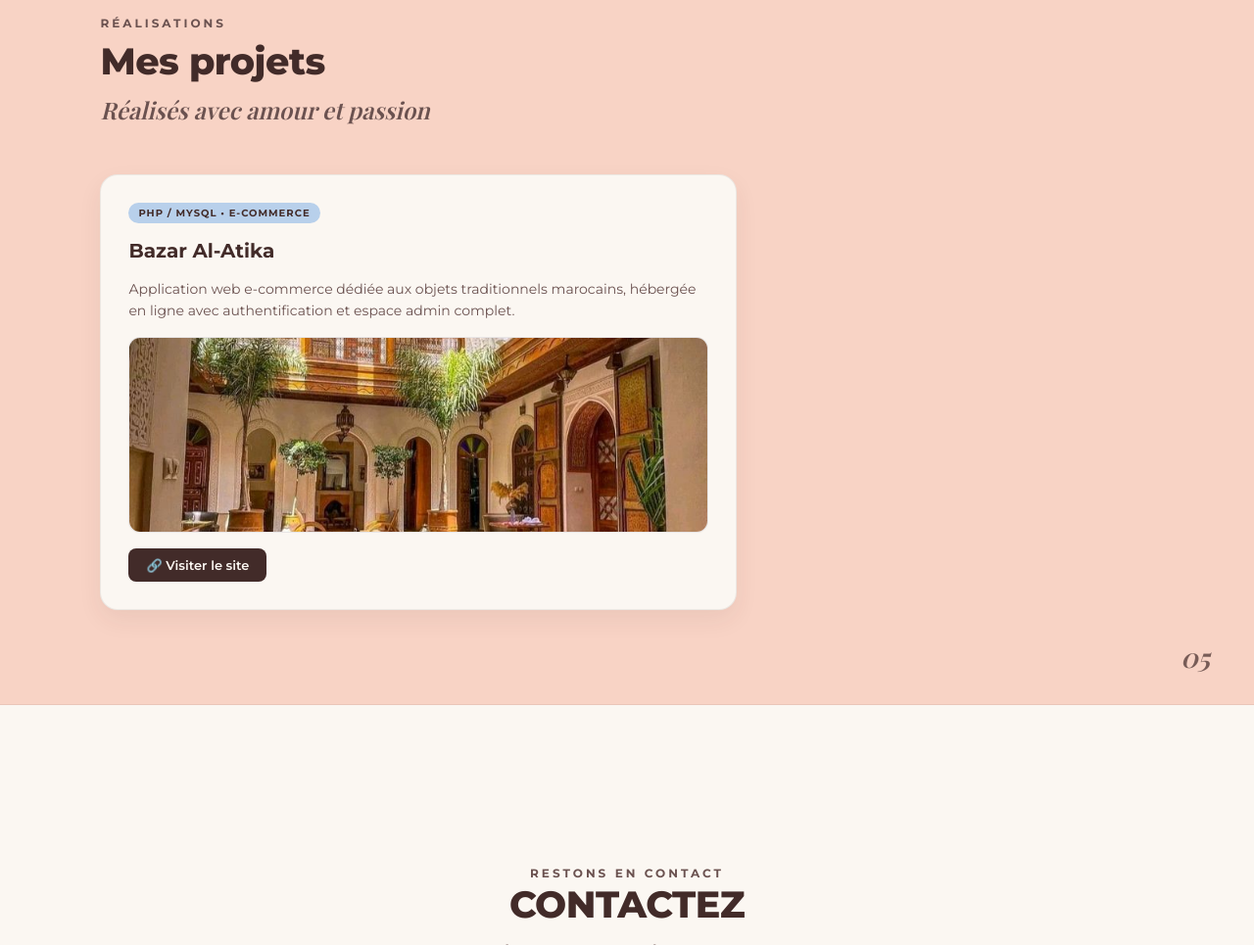
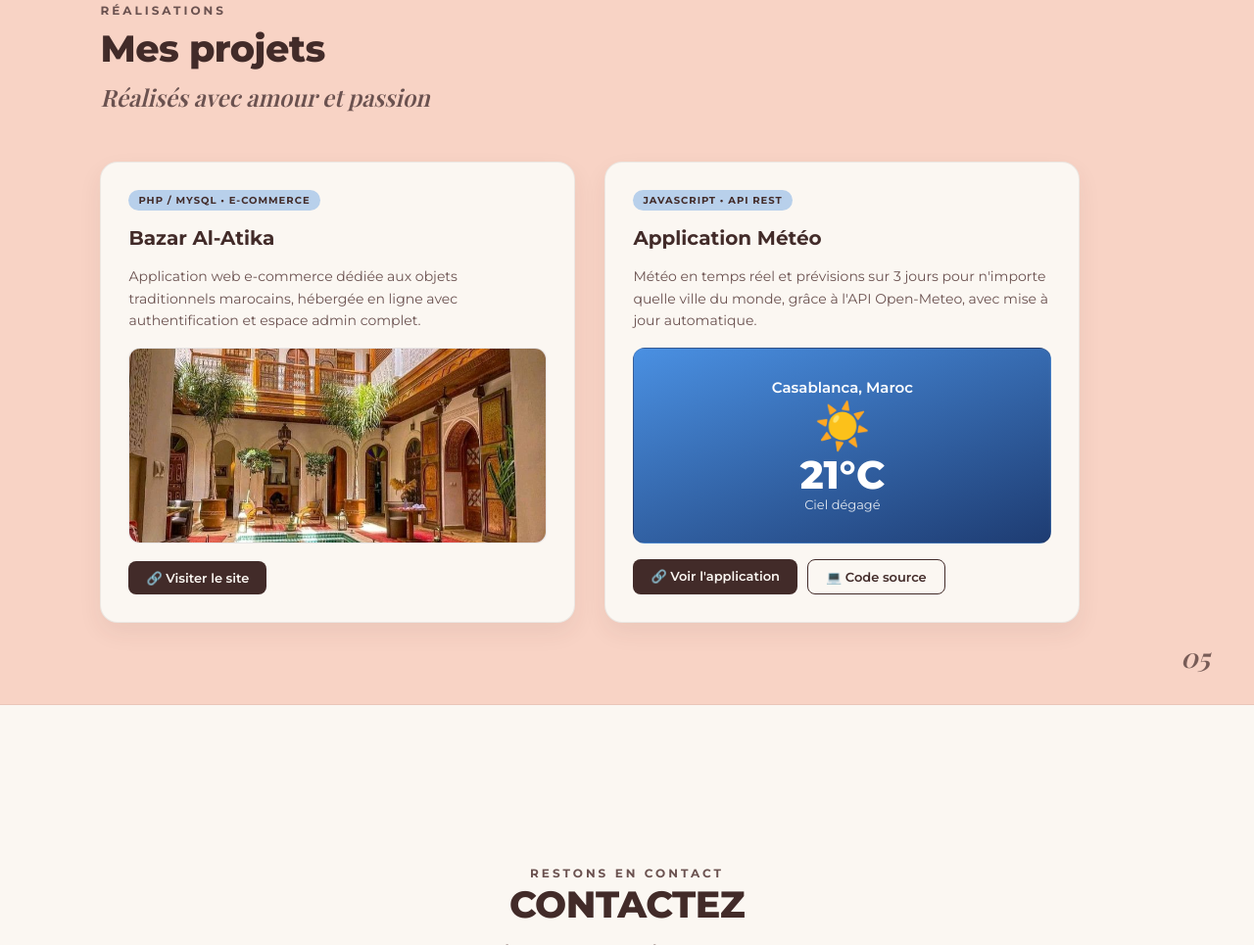
Before and after one commit to salwamouaddab/my-portfolio, a plain HTML site: page index.html in a window 1280 px wide. Shown: the part 3280-4245 px from the top of the page at 98% size. Drawn offline with nearby package versions, Linux system fonts and the light colour scheme; a web font is replaced by a local one.

```diff
--- a/index.html
+++ b/index.html
@@ -413,12 +413,13 @@
     }
 
     /* =========================================
-       SLIDE 05 : MES PROJETS (Bazar Al-Atika + Image)
+       SLIDE 05 : MES PROJETS (2 projets côte à côte)
        ========================================= */
     .projects-grid {
       display: grid;
-      grid-template-columns: 1fr;
-      max-width: 650px;
+      grid-template-columns: repeat(auto-fit, minmax(300px, 1fr));
+      gap: 30px;
+      max-width: 1000px;
       margin-top: 15px;
     }
 
@@ -457,7 +458,6 @@
       line-height: 1.6;
     }
 
-    /* Style dyal tsswera taht l-ensenchur */
     .project-img-preview {
       width: 100%;
       height: 200px;
@@ -473,11 +473,29 @@
       object-fit: cover;
     }
 
+    /* Aperçu dessiné en CSS pour le projet Météo (pas besoin d'image) */
+    .meteo-preview {
+      display: flex;
+      flex-direction: column;
+      align-items: center;
+      justify-content: center;
+      gap: 2px;
+      color: #ffffff;
+      background: linear-gradient(160deg, #4a90e2, #1e3c72);
+    }
+
+    .meteo-preview .mp-ville { font-size: 15px; font-weight: 600; }
+    .meteo-preview .mp-icone { font-size: 46px; line-height: 1.2; }
+    .meteo-preview .mp-temp  { font-size: 40px; font-weight: 800; line-height: 1; }
+    .meteo-preview .mp-desc  { font-size: 13px; opacity: 0.85; }
+
     .project-links {
       display: flex;
+      flex-wrap: wrap;
       gap: 10px;
       font-size: 13px;
       font-weight: 600;
+      margin-top: auto;
     }
 
     .project-links a {
@@ -487,6 +505,12 @@
       padding: 9px 18px;
       border-radius: 8px;
       transition: opacity 0.2s;
+    }
+
+    .project-links a.secondaire {
+      color: var(--text-brown);
+      background-color: transparent;
+      border: 1.5px solid var(--text-brown);
     }
 
     .project-links a:hover {
@@ -561,7 +585,7 @@
 </head>
 <body>
 
-  <!-- PAGE 01 : COUVERTURE & BADGE (Sans QR Code / Sans Only Human) -->
+  <!-- PAGE 01 : COUVERTURE & BADGE -->
   <section class="slide" id="page-01">
     <div class="hero-grid">
       <div class="hero-text">
@@ -677,27 +701,48 @@
     <div class="page-number">04</div>
   </section>
 
-  <!-- PAGE 05 : MES PROJETS (Bazar Al-Atika + Image taht l-ensenchur) -->
+  <!-- PAGE 05 : MES PROJETS -->
   <section class="slide" id="page-05">
     <span class="section-tag">Réalisations</span>
     <h2 class="section-title">Mes projets</h2>
     <h3 class="section-subtitle">Réalisés avec amour et passion</h3>
 
     <div class="projects-grid">
+
+      <!-- Projet 1 : Bazar Al-Atika -->
       <div class="project-card">
         <span class="project-tag">PHP / MySQL • E-commerce</span>
         <h4>Bazar Al-Atika</h4>
         <p>Application web e-commerce dédiée aux objets traditionnels marocains, hébergée en ligne avec authentification et espace admin complet.</p>
 
-        <!-- Tsswera taht l-ensenchur (baddal 'bazar-preview.jpeg' b smiyat tsswera dyalk) -->
         <div class="project-img-preview">
           <img src="bazar-previeww.jpeg" alt="Bazar Al-Atika Aperçu">
         </div>
 
         <div class="project-links">
-          <a href="http://bazar-al-atika.infinityfreeapp.com" target="_blank">🔗 Visiter le site</a>
+          <a href="http://bazar-al-atika.infinityfreeapp.com" target="_blank" rel="noopener">🔗 Visiter le site</a>
         </div>
       </div>
+
+      <!-- Projet 2 : Application Météo -->
+      <div class="project-card">
+        <span class="project-tag">JavaScript • API REST</span>
+        <h4>Application Météo</h4>
+        <p>Météo en temps réel et prévisions sur 3 jours pour n'importe quelle ville du monde, grâce à l'API Open-Meteo, avec mise à jour automatique.</p>
+
+        <div class="project-img-preview meteo-preview" aria-label="Aperçu de l'application météo">
+          <span class="mp-ville">Casablanca, Maroc</span>
+          <span class="mp-icone">☀️</span>
+          <span class="mp-temp">21°C</span>
+          <span class="mp-desc">Ciel dégagé</span>
+        </div>
+
+        <div class="project-links">
+          <a href="https://salwamouaddab.github.io/https-salwamouaddab.github.io-meteo-app-/" target="_blank" rel="noopener">🔗 Voir l'application</a>
+          <a class="secondaire" href="https://github.com/salwamouaddab/https-salwamouaddab.github.io-meteo-app-" target="_blank" rel="noopener">💻 Code source</a>
+        </div>
+      </div>
+
     </div>
 
     <div class="page-number">05</div>
@@ -713,7 +758,7 @@
       <div class="contact-links">
         <a href="tel:+212656376212">📞 +212 656376212</a>
         <a href="mailto:mouaddab.salwa@email.com">✉️ mouaddab.salwa@email.com</a>
-        <a href="https://github.com/salwamouaddab" target="_blank">💻 github.com/salwamouaddab</a>
+        <a href="https://github.com/salwamouaddab" target="_blank" rel="noopener">💻 github.com/salwamouaddab</a>
       </div>
 
       <footer class="merci-footer">
```
